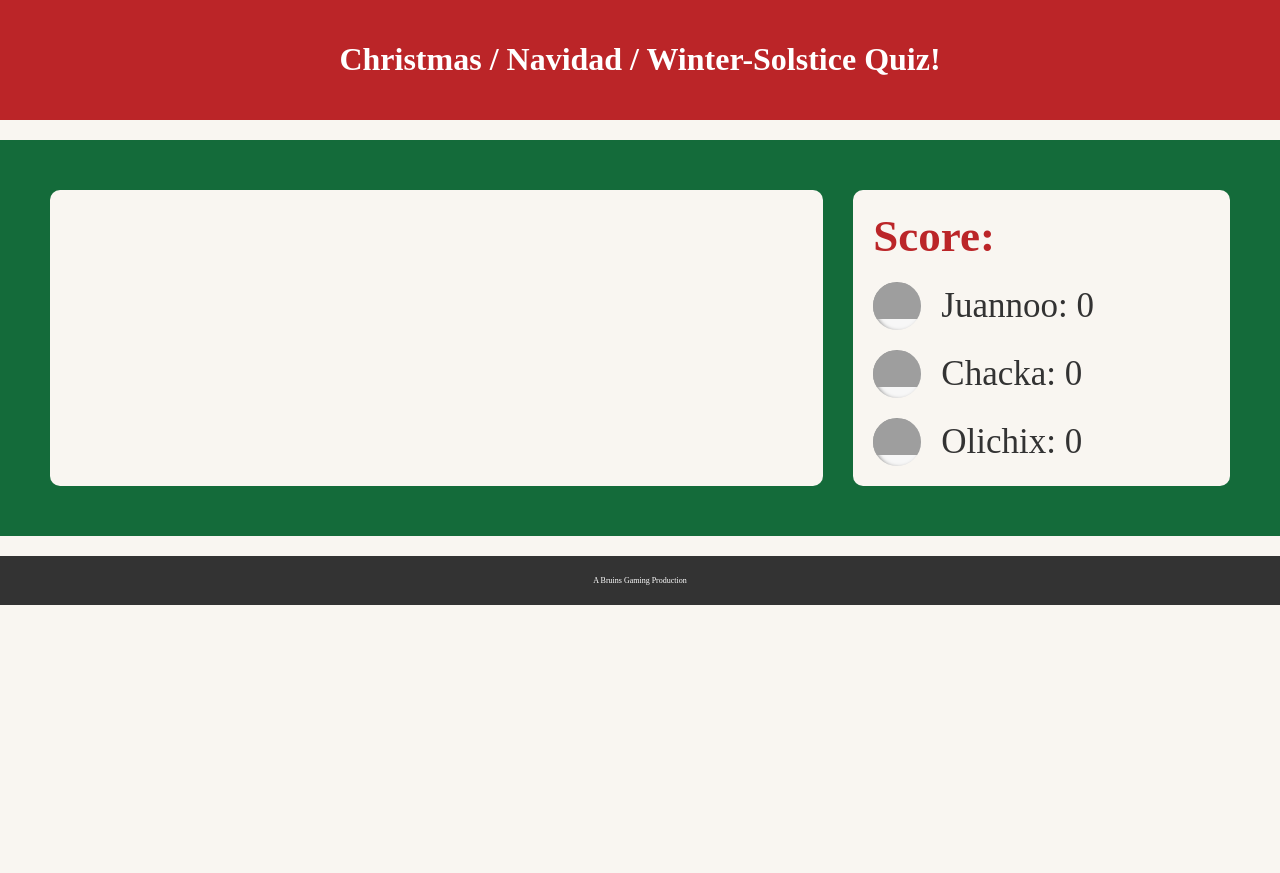
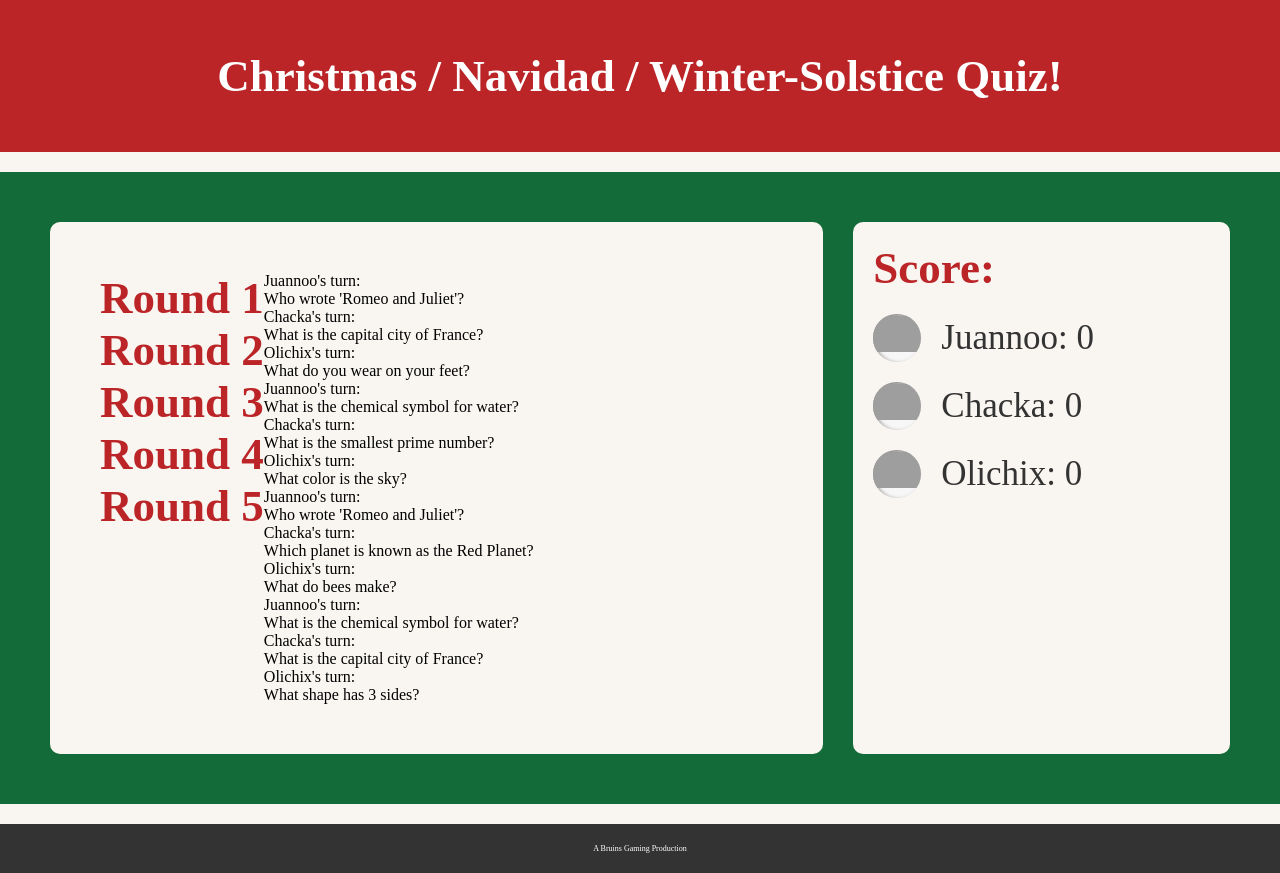
Before and after one commit to Claire135/xmas-quiz, a plain HTML site: page index.html in a window 1280 px wide. Before the commit the page ends 800 px from the top, so only its background shows below. Drawn offline with Linux system fonts and the light colour scheme; grey boxes are pictures that could not be loaded; a web font is replaced by a local one.

Commit message:
javascript: dom added, css:.score-box changed to flex-start, html: some dom added (rounds and questions)

```diff
--- a/index.html
+++ b/index.html
@@ -13,7 +13,11 @@
     </div>
 
     <div class="gameDisplay">
-        <div class= "quizDisplay"></div>
+        <div class= "quizDisplay">
+            <h2><div id = "rounds"></div></h2>
+            <div class = "player1Call"></div>
+            <div id = "playerQuestions"></div>
+        </div>
         <div class = "scoreDisplay">
             <div class = "name-box"><h2>Score:</h2></div>
             <div class = "name-box">
--- a/javascript.js
+++ b/javascript.js
@@ -1,232 +1,179 @@
-
-
 const players = [
   {name: "Juannoo", score: 0, image: "images/JuanFace.jpg"},
   {name: "Chacka", score: 0, image: "images/ClaireFace.jpg"},
   {name: "Olichix", score: 0, image: "images/OliverFace.jpg"}
-]
+];
 
+// Shuffle function to randomize the quiz questions
+function shuffle(array) {
+let currentIndex = array.length;
+while (currentIndex !== 0) {
+    let randomIndex = Math.floor(Math.random() * currentIndex);
+    currentIndex--;
+    [array[currentIndex], array[randomIndex]] = [array[randomIndex], array[currentIndex]];
+}
+return array;
+}
 
-//set up player score display
+// Set up player score display dynamically
+function displayScores() {
+  // Player 1 Score
   const player1 = document.querySelector("#player1");
-
+  player1.innerHTML = ''; // Clear previous content
   const player1Score = document.createElement("div");
   player1Score.classList.add("player1Score");
   player1Score.textContent = `${players[0].name}: ${players[0].score}`;
   player1.appendChild(player1Score);
 
-
+  // Player 2 Score
   const player2 = document.querySelector("#player2");
-
+  player2.innerHTML = ''; // Clear previous content
   const player2Score = document.createElement("div");
   player2Score.classList.add("player2Score");
   player2Score.textContent = `${players[1].name}: ${players[1].score}`;
   player2.appendChild(player2Score);
 
-
+  // Player 3 Score
   const player3 = document.querySelector("#player3");
-
+  player3.innerHTML = ''; // Clear previous content
   const player3Score = document.createElement("div");
   player3Score.classList.add("player3Score");
   player3Score.textContent = `${players[2].name}: ${players[2].score}`;
   player3.appendChild(player3Score);
+}
 
-
+// Set up player profile pictures dynamically
+function displayPlayerPictures() {
+  // Player 1 Profile Image
   const player1Pic = document.querySelector("#player1Pic");
-
+  player1Pic.innerHTML = ''; // Clear previous content
   const player1Profile = document.createElement("img");
   player1Profile.classList.add("player1Profile");
-player1Profile.src = players[0].image;  // Using the image path stored in the player object
+  player1Profile.src = players[0].image;
   player1Profile.alt = `${players[0].name}'s image`;
   player1Pic.appendChild(player1Profile);
 
+  // Player 2 Profile Image
   const player2Pic = document.querySelector("#player2Pic");
-
+  player2Pic.innerHTML = ''; // Clear previous content
   const player2Profile = document.createElement("img");
   player2Profile.classList.add("player2Profile");
-player2Profile.src = players[1].image;  // Using the image path stored in the player object
+  player2Profile.src = players[1].image;
   player2Profile.alt = `${players[1].name}'s image`;
   player2Pic.appendChild(player2Profile);
 
+  // Player 3 Profile Image
   const player3Pic = document.querySelector("#player3Pic");
-
+  player3Pic.innerHTML = ''; // Clear previous content
   const player3Profile = document.createElement("img");
   player3Profile.classList.add("player3Profile");
-player3Profile.src = players[2].image;  // Using the image path stored in the player object
+  player3Profile.src = players[2].image;
   player3Profile.alt = `${players[2].name}'s image`;
   player3Pic.appendChild(player3Profile);
+}
 
-
-//quiz questions
+// Quiz questions
 const quiz = [
-    {
-      question: "What is the capital city of France?",
-      answer: "Paris"
-    },
-    {
-      question: "Which planet is known as the Red Planet?",
-      answer: "Mars"
-    },
-    {
-      question: "What is the largest mammal in the world?",
-      answer: "Blue Whale"
-    },
-    {
-      question: "What is the smallest prime number?",
-      answer: "2"
-    },
-    {
-      question: "What is the chemical symbol for water?",
-      answer: "H2O"
-    },
-    {
-      question: "Who wrote 'Romeo and Juliet'?",
-      answer: "Shakespeare"
-    }
-]
+  {question: "What is the capital city of France?", answer: "Paris"},
+  {question: "Which planet is known as the Red Planet?", answer: "Mars"},
+  {question: "What is the largest mammal in the world?", answer: "Blue Whale"},
+  {question: "What is the smallest prime number?", answer: "2"},
+  {question: "What is the chemical symbol for water?", answer: "H2O"},
+  {question: "Who wrote 'Romeo and Juliet'?", answer: "Shakespeare"},
+  {question: "What is the capital city of France?", answer: "Paris"},
+  {question: "Which planet is known as the Red Planet?", answer: "Mars"},
+  {question: "What is the largest mammal in the world?", answer: "Blue Whale"},
+  {question: "What is the smallest prime number?", answer: "2"},
+  {question: "What is the chemical symbol for water?", answer: "H2O"},
+  {question: "Who wrote 'Romeo and Juliet'?", answer: "Shakespeare"},
+  {question: "What is the capital city of France?", answer: "Paris"},
+  {question: "Which planet is known as the Red Planet?", answer: "Mars"},
+  {question: "What is the largest mammal in the world?", answer: "Blue Whale"},
+  {question: "What is the smallest prime number?", answer: "2"},
+  {question: "What is the chemical symbol for water?", answer: "H2O"},
+  {question: "Who wrote 'Romeo and Juliet'?", answer: "Shakespeare"}
+];
 
 const easyQuiz = [
-  {
-    question: "What color is the sky?",
-    answer: "Blue",
-    image: "https://via.placeholder.com/150?text=Sky"
-  },
-  {
-    question: "What animal says 'Moo'?",
-    answer: "Cow",
-    image: "https://via.placeholder.com/150?text=Cow"
-  },
-  {
-    question: "What fruit is red and has seeds?",
-    answer: "Strawberry",
-    image: "https://via.placeholder.com/150?text=Strawberry"
-  },
-  {
-    question: "What number comes after 2?",
-    answer: "3",
-    image: "https://via.placeholder.com/150?text=3"
-  },
-  {
-    question: "What shape has 3 sides?",
-    answer: "Triangle",
-    image: "https://via.placeholder.com/150?text=Triangle"
-  },
-  {
-    question: "What is the color of a banana?",
-    answer: "Yellow",
-    image: "https://via.placeholder.com/150?text=Banana"
-  },
-  {
-    question: "What sound does a dog make?",
-    answer: "Woof",
-    image: "https://via.placeholder.com/150?text=Dog"
-  },
-  {
-    question: "What is the color of grass?",
-    answer: "Green",
-    image: "https://via.placeholder.com/150?text=Grass"
-  },
-  {
-    question: "Which animal has a long trunk?",
-    answer: "Elephant",
-    image: "https://via.placeholder.com/150?text=Elephant"
-  },
-  {
-    question: "What do you wear on your feet?",
-    answer: "Shoes",
-    image: "https://via.placeholder.com/150?text=Shoes"
-  },
-  {
-    question: "What do bees make?",
-    answer: "Honey",
-    image: "https://via.placeholder.com/150?text=Honey"
-  },
-  {
-    question: "What is the color of a stop sign?",
-    answer: "Red",
-    image: "https://via.placeholder.com/150?text=Stop+Sign"
-  }
+  {question: "What color is the sky?", answer: "Blue", image: "https://via.placeholder.com/150?text=Sky"},
+  {question: "What animal says 'Moo'?", answer: "Cow", image: "https://via.placeholder.com/150?text=Cow"},
+  {question: "What fruit is red and has seeds?", answer: "Strawberry", image: "https://via.placeholder.com/150?text=Strawberry"},
+  {question: "What number comes after 2?", answer: "3", image: "https://via.placeholder.com/150?text=3"},
+  {question: "What shape has 3 sides?", answer: "Triangle", image: "https://via.placeholder.com/150?text=Triangle"},
+  {question: "What is the color of a banana?", answer: "Yellow", image: "https://via.placeholder.com/150?text=Banana"},
+  {question: "What sound does a dog make?", answer: "Woof", image: "https://via.placeholder.com/150?text=Dog"},
+  {question: "What is the color of grass?", answer: "Green", image: "https://via.placeholder.com/150?text=Grass"},
+  {question: "Which animal has a long trunk?", answer: "Elephant", image: "https://via.placeholder.com/150?text=Elephant"},
+  {question: "What do you wear on your feet?", answer: "Shoes", image: "https://via.placeholder.com/150?text=Shoes"},
+  {question: "What do bees make?", answer: "Honey", image: "https://via.placeholder.com/150?text=Honey"},
+  {question: "What is the color of a stop sign?", answer: "Red", image: "https://via.placeholder.com/150?text=Stop+Sign"}
 ];
 
-  // Shuffle function
-  function shuffle(array) {
-    let currentIndex = array.length;
+// Start Quiz Function
+function startQuiz() {
+  let rounds = 5;
+  let questionsPerRound = 4; // Number of questions per player per round
 
-    // While there remain elements to shuffle...
-    while (currentIndex !== 0) {
-      // Pick a remaining element...
-      let randomIndex = Math.floor(Math.random() * currentIndex);
-      currentIndex--;
+  // Update scores and player images
+  displayScores();
+  displayPlayerPictures();
 
-      // And swap it with the current element.
-      [array[currentIndex], array[randomIndex]] = [array[randomIndex], array[currentIndex]];
-    }
+  for (let roundNo = 1; roundNo <= rounds; roundNo++) {
+      const roundsElement = document.querySelector('#rounds');
+      const roundCall = document.createElement("div");
+      roundCall.textContent = `Round ${roundNo}`;
+      roundsElement.appendChild(roundCall);
 
-    return array
-  }
-
-  function shuffle(toddlerArray) {
-    let currentIndex = array.length;
-
-    // While there remain elements to shuffle...
-    while (currentIndex !== 0) {
-      // Pick a remaining element...
-      let randomIndex = Math.floor(Math.random() * currentIndex);
-      currentIndex--;
-
-      // And swap it with the current element.
-      [array[currentIndex], array[randomIndex]] = [array[randomIndex], array[currentIndex]];
-    }
-
-    return array
-  }
-
-  function shuffle(toddlerArray) {
-    let currentIndex = toddlerArray.length;
-
-    // While there remain elements to shuffle...
-    while (currentIndex !== 0) {
-      // Pick a remaining element...
-      let randomIndex = Math.floor(Math.random() * currentIndex);
-      currentIndex--;
-
-      // And swap it with the current element.
-      [toddlerArray[currentIndex], toddlerArray[randomIndex]] = [
-        toddlerArray[randomIndex],
-        toddlerArray[currentIndex]
-      ];
-    }
-
-    return toddlerArray;
-  }
-
-//game logic
-
-function startQuiz() {
-
-    let p1Score = 0;
-    let p2Score = 0;
-    let p3Score = 0;
-    let rounds = 5;
-
-    for (let roundNo = 1; roundNo <= rounds; roundNo++ ) {
       console.log(`Round ${roundNo}!`);
 
-        const shuffledQuiz = shuffle([...quiz]); // Create a shuffled copy of the quiz array
+      const shuffledQuiz = shuffle([...quiz]);
       const toddlerQuiz = shuffle([...easyQuiz]);
 
-        const questionsPerRound = 4; // Number of questions per player per round
+      // Assign questions to players
       const player1Questions = shuffledQuiz.slice(0, questionsPerRound);
       const player2Questions = shuffledQuiz.slice(questionsPerRound, questionsPerRound * 2);
       const player3Questions = toddlerQuiz.slice(0, questionsPerRound);
 
       // Alternate questions among players
+      const playerQuestions = document.querySelector("#playerQuestions");
+      playerQuestions.innerHTML = ''; // Clear any previous questions
+
       for (let i = 0; i < questionsPerRound; i++) {
-          console.log(`${players[0].name}'s turn: ${player1Questions[i].question}`);
-          console.log(`${players[1].name}'s turn: ${player2Questions[i].question}`);
-          console.log(`${players[2].name}'s turn: ${player3Questions[i].question}`);
+          // Player 1 Question
+          const player1Call = document.createElement("div");
+          player1Call.classList.add("player1Call");
+          player1Call.textContent = `${players[0].name}'s turn:`;
+          playerQuestions.appendChild(player1Call);
+
+          const player1Question = document.createElement("div");
+          player1Question.classList.add("player1Question");
+          player1Question.textContent = player1Questions[i].question;
+          playerQuestions.appendChild(player1Question);
+
+          // Player 2 Question
+          const player2Call = document.createElement("div");
+          player2Call.classList.add("player2Call");
+          player2Call.textContent = `${players[1].name}'s turn:`;
+          playerQuestions.appendChild(player2Call);
+
+          const player2Question = document.createElement("div");
+          player2Question.classList.add("player2Question");
+          player2Question.textContent = player2Questions[i].question;
+          playerQuestions.appendChild(player2Question);
+
+          // Player 3 Question (for toddlers)
+          const player3Call = document.createElement("div");
+          player3Call.classList.add("player3Call");
+          player3Call.textContent = `${players[2].name}'s turn:`;
+          playerQuestions.appendChild(player3Call);
+
+          const player3Question = document.createElement("div");
+          player3Question.classList.add("player3Question");
+          player3Question.textContent = player3Questions[i].question;
+          playerQuestions.appendChild(player3Question);
       }
   }
 }
 
-startQuiz()
+// Start the quiz on page load
+startQuiz();
--- a/styles.css
+++ b/styles.css
@@ -11,6 +11,7 @@ h1{
     color: white;
     text-align: center;
     font-family: "Mountains of Christmas", serif;
+    font-size: 45px;
 }
 
 h2{
@@ -45,7 +46,7 @@ h2{
     background-color: #F9F6F1;
     border-radius: 10px;
     align-items:start;
-    justify-content: space-around;
+    justify-content:flex-start;
     min-width: 200px;
     flex-direction: column;
     padding:20px;
```
Lines whose indentation alone changed are shown as unchanged.
